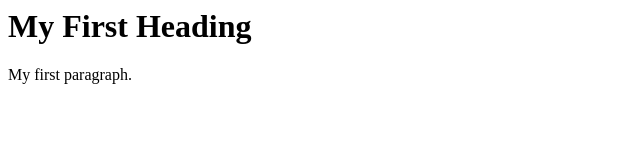
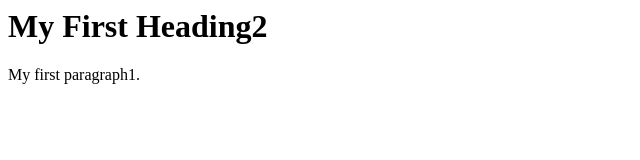
Before and after one commit to naresh-ns/awsdevops, a plain HTML site: page index.html in a window 1280 px wide. Shown: the full height of the page, 0-640 px from the left. Drawn offline with Linux system fonts and the light colour scheme.

Commit message:
Update index.html

```diff
--- a/index.html
+++ b/index.html
@@ -1,9 +1,9 @@
 <html>
 <body>
 
-<h1>My First Heading</h1>
+<h1>My First Heading2</h1>
 
-<p>My first paragraph.</p>
+<p>My first paragraph1.</p>
 
 </body>
 </html>
```
